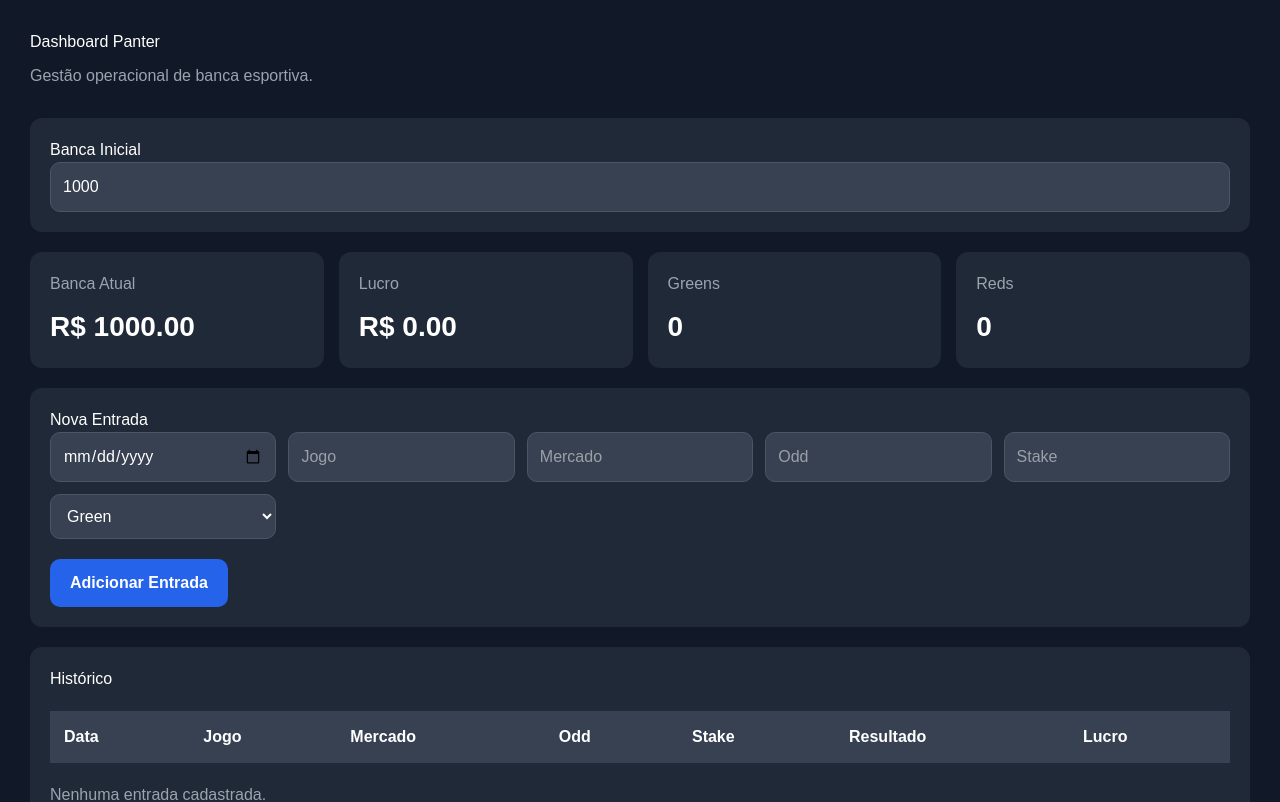
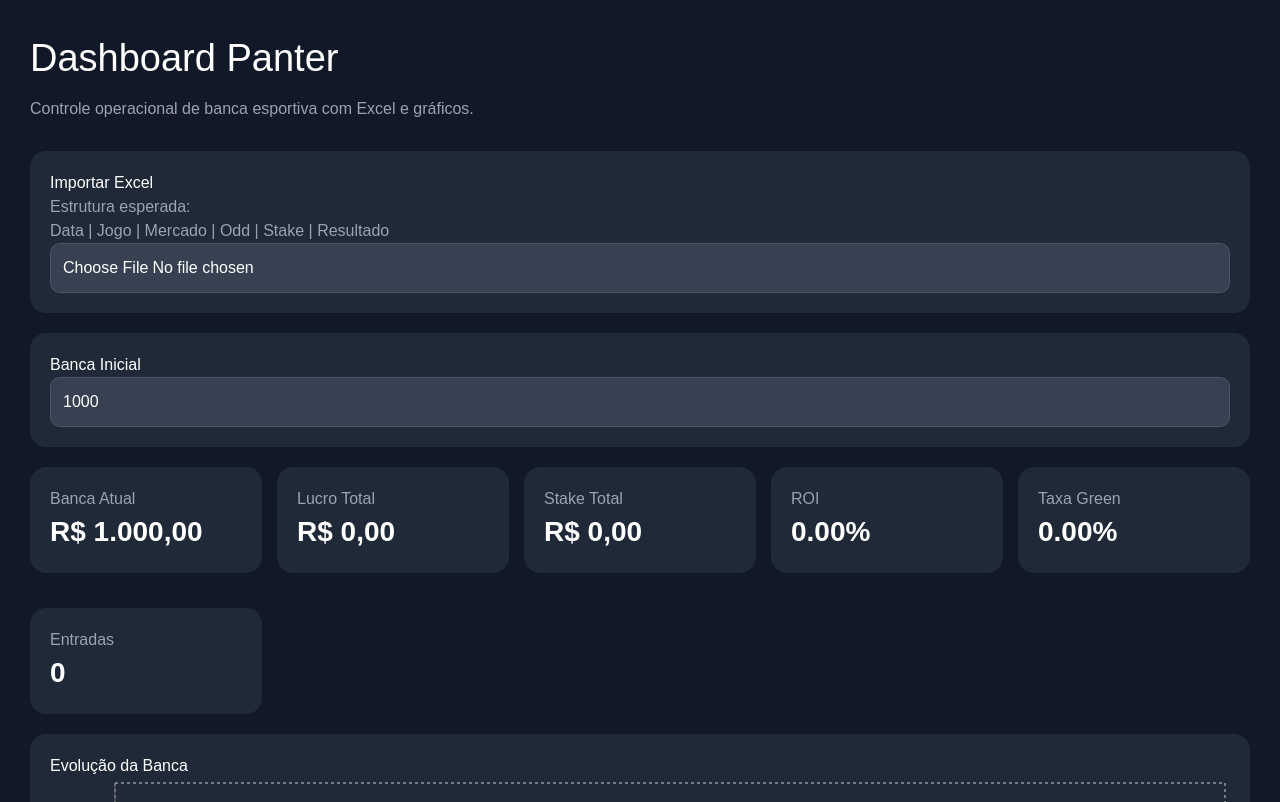
Before and after one commit to SilvaAdenilton/panter-analytics, a Next.js app: page / in a window 1280 px wide. Shown: the top 802 px of the page. Built offline with nearby package versions, Linux system fonts and the light colour scheme.

Commit message:
Update page.tsx

```diff
--- a/app/page.tsx
+++ b/app/page.tsx
@@ -1,6 +1,22 @@
 'use client';
 
 import { useMemo, useState } from 'react';
+import * as XLSX from 'xlsx';
+
+import {
+  ResponsiveContainer,
+  LineChart,
+  Line,
+  CartesianGrid,
+  XAxis,
+  YAxis,
+  Tooltip,
+  BarChart,
+  Bar,
+  PieChart,
+  Pie,
+  Cell,
+} from 'recharts';
 
 type Entrada = {
   id: number;
@@ -18,351 +34,393 @@ export default function Home() {
 
   const [entradas, setEntradas] = useState<Entrada[]>([]);
 
-  const [form, setForm] = useState({
-    data: '',
-    jogo: '',
-    mercado: '',
-    odd: '',
-    stake: '',
-    resultado: 'green',
+  function moeda(valor: number) {
+    return valor.toLocaleString('pt-BR', {
+      style: 'currency',
+      currency: 'BRL',
+    });
+  }
+
+  function converterNumero(valor: any) {
+    const numero = Number(
+      String(valor ?? '')
+        .replace('R$', '')
+        .replace(',', '.')
+    );
+
+    return Number.isFinite(numero) ? numero : 0;
+  }
+
+  function importarExcel(
+    event: React.ChangeEvent<HTMLInputElement>
+  ) {
+    const file = event.target.files?.[0];
+
+    if (!file) return;
+
+    const reader = new FileReader();
+
+    reader.onload = (e) => {
+      const data = new Uint8Array(
+        e.target?.result as ArrayBuffer
+      );
+
+      const workbook = XLSX.read(data, {
+        type: 'array',
       });
 
-  function adicionarEntrada() {
-    if (
-      !form.data ||
-      !form.jogo ||
-      !form.mercado ||
-      !form.odd ||
-      !form.stake
-    ) {
-      alert('Preencha todos os campos');
-      return;
-    }
+      const sheet =
+        workbook.Sheets[workbook.SheetNames[0]];
 
-    const odd = Number(form.odd);
-    const stake = Number(form.stake);
+      const rows: any[] =
+        XLSX.utils.sheet_to_json(sheet);
+
+      const entradasImportadas: Entrada[] =
+        rows.map((row, index) => {
+          const stake = converterNumero(
+            row.Stake || row.stake
+          );
+
+          const odd = converterNumero(
+            row.Odd || row.odd
+          );
+
+          const resultado = String(
+            row.Resultado ||
+              row.resultado ||
+              ''
+          ).toLowerCase();
 
           let lucro = 0;
 
-    if (form.resultado === 'green') {
+          if (resultado.includes('green')) {
             lucro = stake * odd - stake;
           }
 
-    if (form.resultado === 'red') {
+          if (resultado.includes('red')) {
             lucro = -stake;
           }
 
-    const novaEntrada: Entrada = {
-      id: Date.now(),
-      data: form.data,
-      jogo: form.jogo,
-      mercado: form.mercado,
+          if (
+            resultado.includes('cashout') ||
+            resultado.includes('void') ||
+            resultado.includes('anulada')
+          ) {
+            lucro = 0;
+          }
+
+          return {
+            id: Date.now() + index,
+            data: String(
+              row.Data || row.data || ''
+            ),
+            jogo: String(
+              row.Jogo || row.jogo || ''
+            ),
+            mercado: String(
+              row.Mercado || row.mercado || ''
+            ),
             odd,
             stake,
-      resultado: form.resultado,
+            resultado,
             lucro,
           };
+        });
 
-    setEntradas([...entradas, novaEntrada]);
+      setEntradas(entradasImportadas);
+    };
 
-    setForm({
-      data: '',
-      jogo: '',
-      mercado: '',
-      odd: '',
-      stake: '',
-      resultado: 'green',
-    });
+    reader.readAsArrayBuffer(file);
   }
 
   const resumo = useMemo(() => {
+    const totalStake = entradas.reduce(
+      (acc, item) => acc + item.stake,
+      0
+    );
+
     const lucroTotal = entradas.reduce(
       (acc, item) => acc + item.lucro,
       0
     );
 
-    const greens = entradas.filter(
-      (e) => e.resultado === 'green'
+    const greens = entradas.filter((e) =>
+      e.resultado.includes('green')
     ).length;
 
-    const reds = entradas.filter(
-      (e) => e.resultado === 'red'
+    const reds = entradas.filter((e) =>
+      e.resultado.includes('red')
     ).length;
 
-    const bancaAtual = bancaInicial + lucroTotal;
+    const abertas = entradas.filter((e) =>
+      e.resultado.includes('aberta')
+    ).length;
+
+    const roi =
+      totalStake > 0
+        ? (lucroTotal / totalStake) * 100
+        : 0;
+
+    const taxaGreen =
+      entradas.length > 0
+        ? (greens / entradas.length) * 100
+        : 0;
 
     return {
+      bancaAtual:
+        bancaInicial + lucroTotal,
+      totalStake,
       lucroTotal,
       greens,
       reds,
-      bancaAtual,
+      abertas,
+      roi,
+      taxaGreen,
     };
   }, [entradas, bancaInicial]);
 
+  const graficoBanca = useMemo(() => {
+    let banca = bancaInicial;
+
+    return entradas.map((e, index) => {
+      banca += e.lucro;
+
+      return {
+        entrada: `#${index + 1}`,
+        banca,
+        lucro: e.lucro,
+      };
+    });
+  }, [entradas, bancaInicial]);
+
+  const pizzaResultados = [
+    {
+      name: 'Green',
+      value: resumo.greens,
+    },
+    {
+      name: 'Red',
+      value: resumo.reds,
+    },
+    {
+      name: 'Abertas',
+      value: resumo.abertas,
+    },
+  ];
+
   return (
-    <main
-      style={{
-        padding: 30,
-        background: '#111827',
-        color: 'white',
-        minHeight: '100vh',
-        fontFamily: 'Arial',
-      }}
-    >
-      <h1
-        style={{
-          marginBottom: 10,
-        }}
-      >
+    <main style={pageStyle}>
+      <h1 style={titulo}>
         Dashboard Panter
       </h1>
 
-      <p
-        style={{
-          color: '#9ca3af',
-          marginBottom: 30,
-        }}
-      >
-        Gestão operacional de banca esportiva.
+      <p style={subtitulo}>
+        Controle operacional de banca esportiva com Excel e gráficos.
       </p>
 
-      <div
-        style={{
-          background: '#1f2937',
-          padding: 20,
-          borderRadius: 12,
-          marginBottom: 20,
-        }}
-      >
+      <section style={card}>
+        <h2>Importar Excel</h2>
+
+        <p style={textoSecundario}>
+          Estrutura esperada:
+          <br />
+          Data | Jogo | Mercado | Odd | Stake | Resultado
+        </p>
+
+        <input
+          type="file"
+          accept=".xlsx,.xls,.csv"
+          onChange={importarExcel}
+          style={input}
+        />
+      </section>
+
+      <section style={card}>
         <h2>Banca Inicial</h2>
 
         <input
           type="number"
           value={bancaInicial}
           onChange={(e) =>
-            setBancaInicial(Number(e.target.value))
+            setBancaInicial(
+              Number(e.target.value)
+            )
           }
-          style={inputStyle}
+          style={input}
         />
-      </div>
+      </section>
 
-      <div
-        style={{
-          display: 'grid',
-          gridTemplateColumns:
-            'repeat(auto-fit,minmax(220px,1fr))',
-          gap: 15,
-          marginBottom: 20,
-        }}
-      >
-        <Card
+      <section style={grid}>
+        <ResumoCard
           titulo="Banca Atual"
-          valor={`R$ ${resumo.bancaAtual.toFixed(2)}`}
+          valor={moeda(
+            resumo.bancaAtual
+          )}
         />
 
-        <Card
-          titulo="Lucro"
-          valor={`R$ ${resumo.lucroTotal.toFixed(2)}`}
+        <ResumoCard
+          titulo="Lucro Total"
+          valor={moeda(
+            resumo.lucroTotal
+          )}
         />
 
-        <Card
-          titulo="Greens"
-          valor={String(resumo.greens)}
+        <ResumoCard
+          titulo="Stake Total"
+          valor={moeda(
+            resumo.totalStake
+          )}
         />
 
-        <Card
-          titulo="Reds"
-          valor={String(resumo.reds)}
-        />
-      </div>
-
-      <div
-        style={{
-          background: '#1f2937',
-          padding: 20,
-          borderRadius: 12,
-          marginBottom: 20,
-        }}
-      >
-        <h2>Nova Entrada</h2>
-
-        <div
-          style={{
-            display: 'grid',
-            gridTemplateColumns:
-              'repeat(auto-fit,minmax(220px,1fr))',
-            gap: 12,
-          }}
-        >
-          <input
-            type="date"
-            value={form.data}
-            onChange={(e) =>
-              setForm({
-                ...form,
-                data: e.target.value,
-              })
-            }
-            style={inputStyle}
+        <ResumoCard
+          titulo="ROI"
+          valor={`${resumo.roi.toFixed(
+            2
+          )}%`}
         />
 
-          <input
-            placeholder="Jogo"
-            value={form.jogo}
-            onChange={(e) =>
-              setForm({
-                ...form,
-                jogo: e.target.value,
-              })
-            }
-            style={inputStyle}
+        <ResumoCard
+          titulo="Taxa Green"
+          valor={`${resumo.taxaGreen.toFixed(
+            2
+          )}%`}
         />
 
-          <input
-            placeholder="Mercado"
-            value={form.mercado}
-            onChange={(e) =>
-              setForm({
-                ...form,
-                mercado: e.target.value,
-              })
-            }
-            style={inputStyle}
+        <ResumoCard
+          titulo="Entradas"
+          valor={String(
+            entradas.length
+          )}
         />
+      </section>
 
-          <input
-            type="number"
-            placeholder="Odd"
-            value={form.odd}
-            onChange={(e) =>
-              setForm({
-                ...form,
-                odd: e.target.value,
-              })
-            }
-            style={inputStyle}
+      <section style={card}>
+        <h2>Evolução da Banca</h2>
+
+        <ResponsiveContainer
+          width="100%"
+          height={350}
+        >
+          <LineChart data={graficoBanca}>
+            <CartesianGrid strokeDasharray="3 3" />
+            <XAxis dataKey="entrada" />
+            <YAxis />
+            <Tooltip />
+            <Line
+              type="monotone"
+              dataKey="banca"
+              stroke="#22c55e"
+              strokeWidth={3}
             />
+          </LineChart>
+        </ResponsiveContainer>
+      </section>
 
-          <input
-            type="number"
-            placeholder="Stake"
-            value={form.stake}
-            onChange={(e) =>
-              setForm({
-                ...form,
-                stake: e.target.value,
-              })
-            }
-            style={inputStyle}
+      <section style={card}>
+        <h2>Lucro por Entrada</h2>
+
+        <ResponsiveContainer
+          width="100%"
+          height={350}
+        >
+          <BarChart data={graficoBanca}>
+            <CartesianGrid strokeDasharray="3 3" />
+            <XAxis dataKey="entrada" />
+            <YAxis />
+            <Tooltip />
+            <Bar
+              dataKey="lucro"
+              fill="#3b82f6"
             />
+          </BarChart>
+        </ResponsiveContainer>
+      </section>
 
-          <select
-            value={form.resultado}
-            onChange={(e) =>
-              setForm({
-                ...form,
-                resultado: e.target.value,
-              })
-            }
-            style={inputStyle}
+      <section style={card}>
+        <h2>Distribuição</h2>
+
+        <ResponsiveContainer
+          width="100%"
+          height={320}
         >
-            <option value="green">Green</option>
-            <option value="red">Red</option>
-          </select>
-        </div>
+          <PieChart>
+            <Pie
+              data={pizzaResultados}
+              dataKey="value"
+              nameKey="name"
+              outerRadius={100}
+              label
+            >
+              <Cell fill="#22c55e" />
+              <Cell fill="#ef4444" />
+              <Cell fill="#facc15" />
+            </Pie>
 
-        <button
-          onClick={adicionarEntrada}
-          style={{
-            marginTop: 20,
-            background: '#2563eb',
-            color: 'white',
-            border: 'none',
-            padding: '12px 20px',
-            borderRadius: 10,
-            cursor: 'pointer',
-            fontWeight: 'bold',
-          }}
-        >
-          Adicionar Entrada
-        </button>
-      </div>
+            <Tooltip />
+          </PieChart>
+        </ResponsiveContainer>
+      </section>
 
-      <div
-        style={{
-          background: '#1f2937',
-          padding: 20,
-          borderRadius: 12,
-        }}
-      >
-        <h2>Histórico</h2>
+      <section style={card}>
+        <h2>Tabela Operacional</h2>
 
         <div
           style={{
             overflowX: 'auto',
           }}
         >
-          <table
-            style={{
-              width: '100%',
-              borderCollapse: 'collapse',
-              marginTop: 20,
-            }}
-          >
+          <table style={table}>
             <thead>
-              <tr
-                style={{
-                  background: '#374151',
-                }}
-              >
-                <th style={thStyle}>Data</th>
-                <th style={thStyle}>Jogo</th>
-                <th style={thStyle}>Mercado</th>
-                <th style={thStyle}>Odd</th>
-                <th style={thStyle}>Stake</th>
-                <th style={thStyle}>Resultado</th>
-                <th style={thStyle}>Lucro</th>
+              <tr>
+                <th style={th}>Data</th>
+                <th style={th}>Jogo</th>
+                <th style={th}>Mercado</th>
+                <th style={th}>Odd</th>
+                <th style={th}>Stake</th>
+                <th style={th}>Resultado</th>
+                <th style={th}>Lucro</th>
               </tr>
             </thead>
 
             <tbody>
               {entradas.map((e) => (
-                <tr
-                  key={e.id}
-                  style={{
-                    borderBottom:
-                      '1px solid #374151',
-                  }}
-                >
-                  <td style={tdStyle}>{e.data}</td>
+                <tr key={e.id}>
+                  <td style={td}>
+                    {e.data}
+                  </td>
 
-                  <td style={tdStyle}>{e.jogo}</td>
+                  <td style={td}>
+                    {e.jogo}
+                  </td>
 
-                  <td style={tdStyle}>
+                  <td style={td}>
                     {e.mercado}
                   </td>
 
-                  <td style={tdStyle}>{e.odd}</td>
-
-                  <td style={tdStyle}>
-                    R$ {e.stake}
+                  <td style={td}>
+                    {e.odd}
                   </td>
 
-                  <td style={tdStyle}>
+                  <td style={td}>
+                    {moeda(e.stake)}
+                  </td>
+
+                  <td style={td}>
                     {e.resultado}
                   </td>
 
                   <td
                     style={{
-                      ...tdStyle,
+                      ...td,
                       color:
                         e.lucro >= 0
                           ? '#22c55e'
                           : '#ef4444',
-                      fontWeight: 'bold',
+                      fontWeight:
+                        'bold',
                     }}
                   >
-                    R$ {e.lucro.toFixed(2)}
+                    {moeda(e.lucro)}
                   </td>
                 </tr>
               ))}
@@ -371,21 +429,16 @@ export default function Home() {
         </div>
 
         {entradas.length === 0 && (
-          <p
-            style={{
-              marginTop: 20,
-              color: '#9ca3af',
-            }}
-          >
-            Nenhuma entrada cadastrada.
+          <p style={textoSecundario}>
+            Nenhuma planilha importada.
           </p>
         )}
-      </div>
+      </section>
     </main>
   );
 }
 
-function Card({
+function ResumoCard({
   titulo,
   valor,
 }: {
@@ -393,19 +446,8 @@ function Card({
   valor: string;
 }) {
   return (
-    <div
-      style={{
-        background: '#1f2937',
-        padding: 20,
-        borderRadius: 12,
-      }}
-    >
-      <p
-        style={{
-          color: '#9ca3af',
-          marginBottom: 10,
-        }}
-      >
+    <div style={card}>
+      <p style={textoSecundario}>
         {titulo}
       </p>
 
@@ -420,20 +462,64 @@ function Card({
   );
 }
 
-const inputStyle = {
+const pageStyle = {
+  background: '#111827',
+  color: 'white',
+  minHeight: '100vh',
+  padding: 30,
+  fontFamily: 'Arial',
+};
+
+const titulo = {
+  fontSize: 38,
+  marginBottom: 10,
+};
+
+const subtitulo = {
+  color: '#9ca3af',
+  marginBottom: 30,
+};
+
+const card = {
+  background: '#1f2937',
+  padding: 20,
+  borderRadius: 16,
+  marginBottom: 20,
+};
+
+const grid = {
+  display: 'grid',
+  gridTemplateColumns:
+    'repeat(auto-fit,minmax(220px,1fr))',
+  gap: 15,
+};
+
+const input = {
+  width: '100%',
   background: '#374151',
+  color: 'white',
   border: '1px solid #4b5563',
   padding: 12,
   borderRadius: 10,
-  color: 'white',
-  width: '100%',
 };
 
-const thStyle = {
+const textoSecundario = {
+  color: '#9ca3af',
+};
+
+const table = {
+  width: '100%',
+  borderCollapse: 'collapse' as const,
+};
+
+const th = {
+  background: '#374151',
   padding: 14,
   textAlign: 'left' as const,
 };
 
-const tdStyle = {
+const td = {
   padding: 14,
+  borderBottom:
+    '1px solid #374151',
 };
```
Lines whose indentation alone changed are shown as unchanged.
